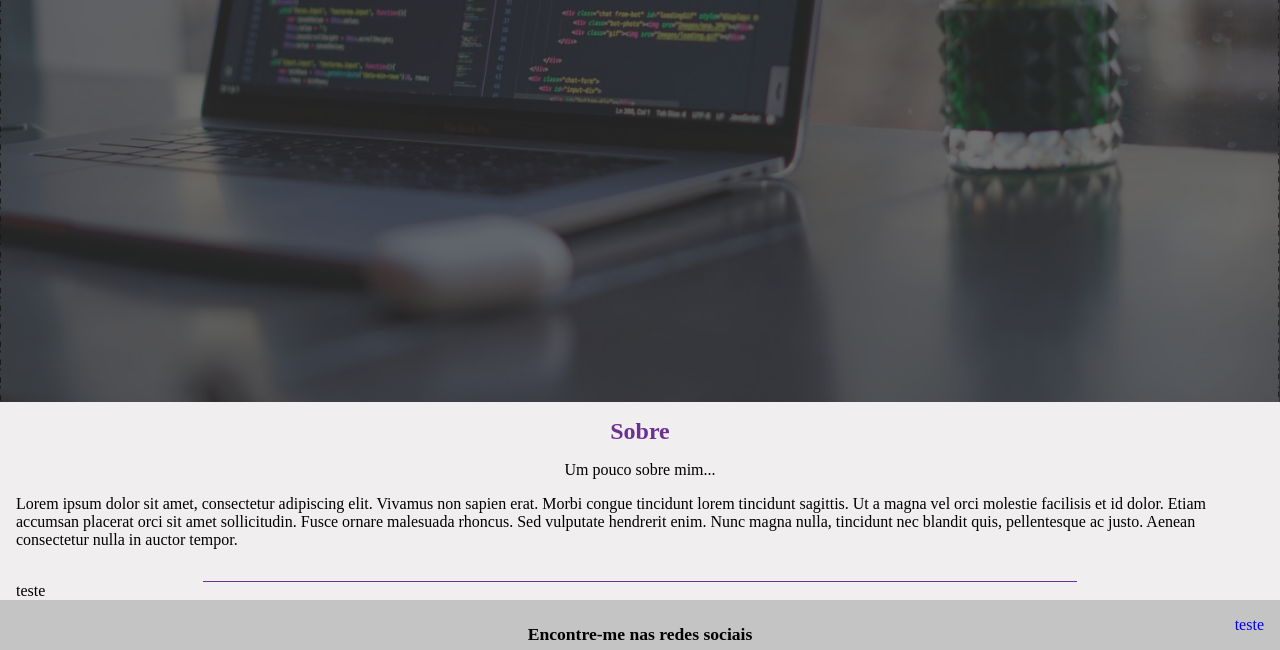
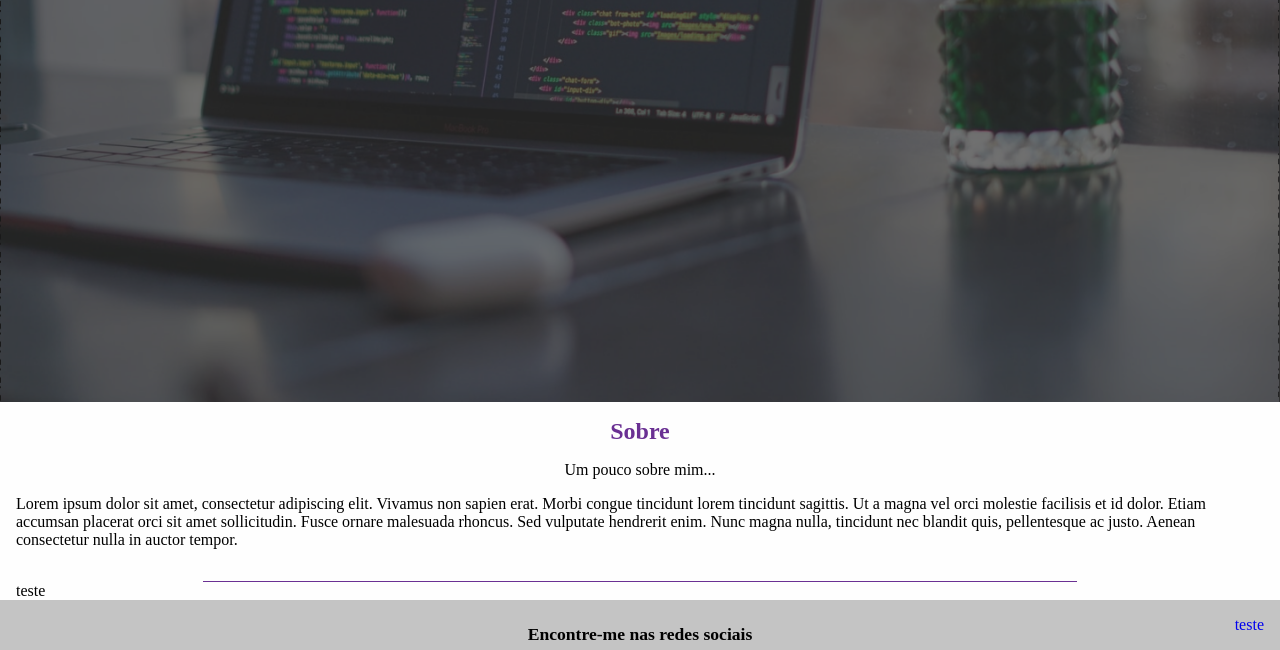
Before and after one commit to anderson-alves427/meu_site, a plain HTML site: page index.html in a window 1280 px wide. Shown: the part 398-1048 px from the top of the page. Drawn offline with Linux system fonts and the light colour scheme.

Commit message:
Alterando cor backgorund

```diff
--- a/style.css
+++ b/style.css
@@ -185,7 +185,7 @@ header {
 }
 
 main {
-  background-color: rgb(240, 238, 238);
+  background-color: var(--background-color);
   padding: 0 1rem;
 }
 
```
